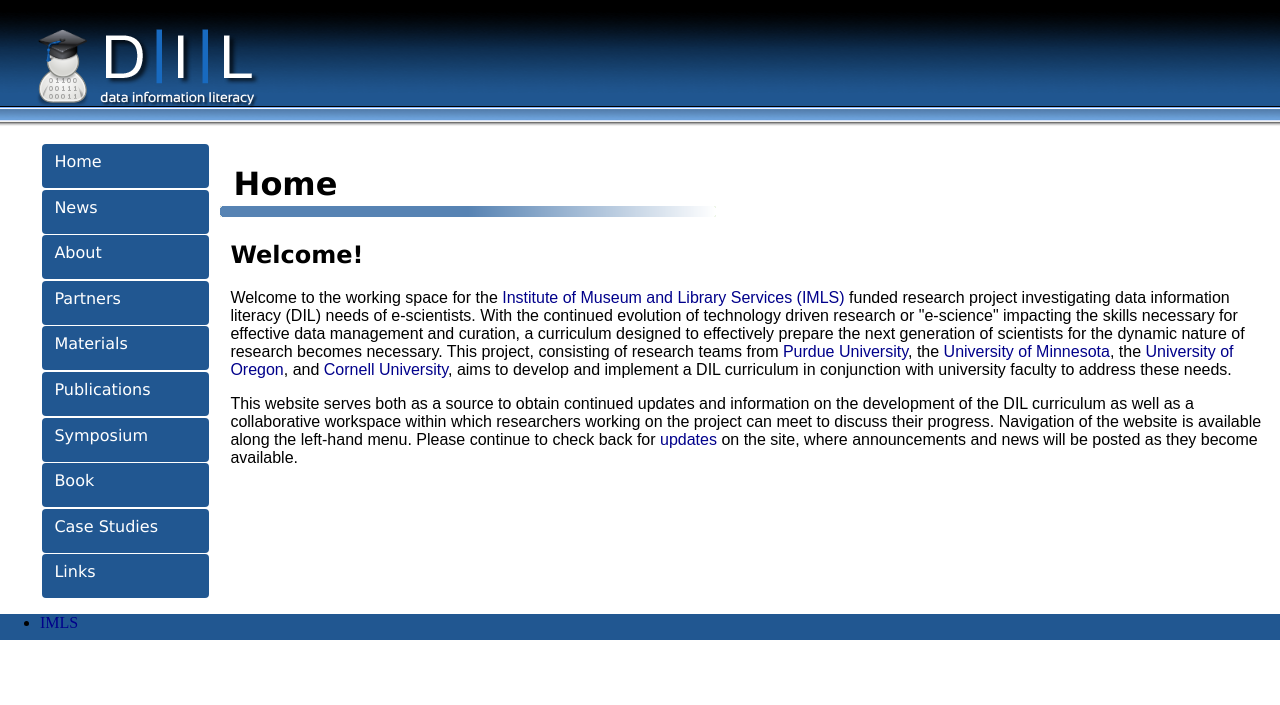
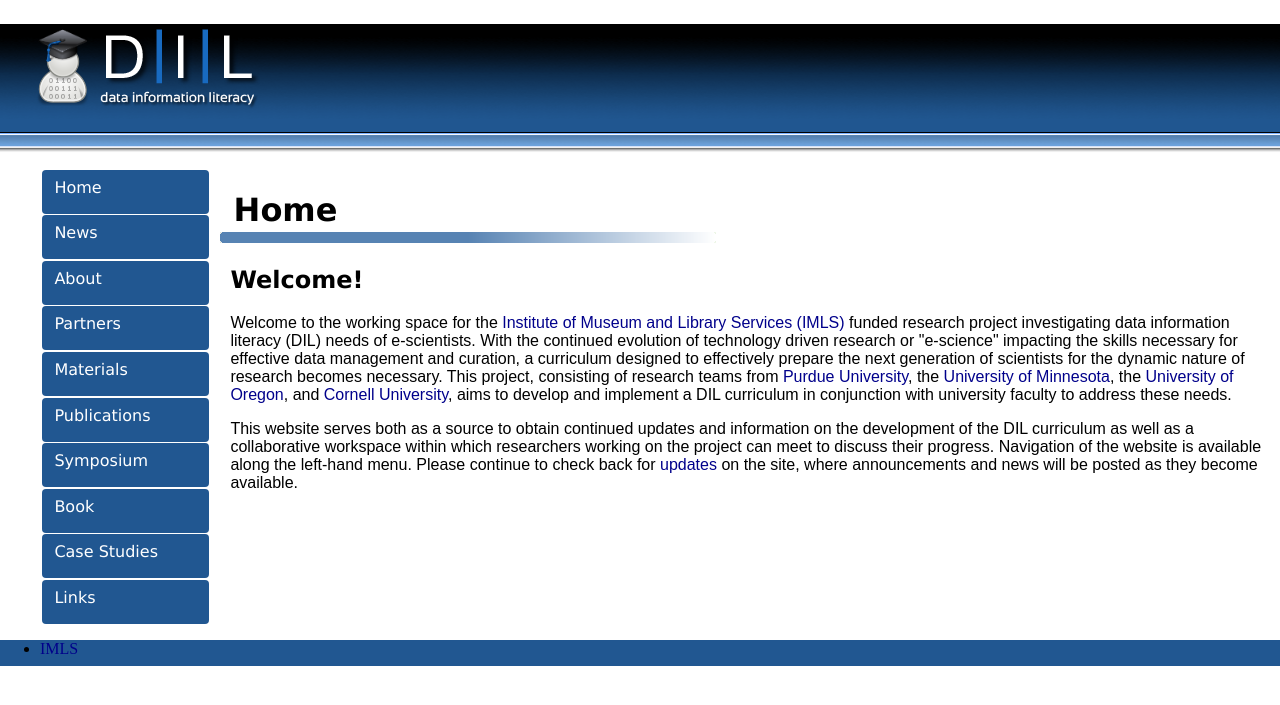
Before and after one commit to datainfolit/datainfolit, a Jekyll site: the page built from index.html, in a window 1280 px wide. Shown: the top 705 px of the page. Built offline with Jekyll 4.4.1, drawn with Linux system fonts in a browser that asks for light colours.

Commit message:
Update main.css

```diff
--- a/css/main.css
+++ b/css/main.css
@@ -87,7 +87,7 @@
 header {
     background: url('../images/header5.png') repeat-x bottom;
     width: 100%;
-    height: 8vw;
+    height: 10vw;
     padding-top: 1vw;
     padding-bottom: 1vw;
     padding-left: 2vw;
```
